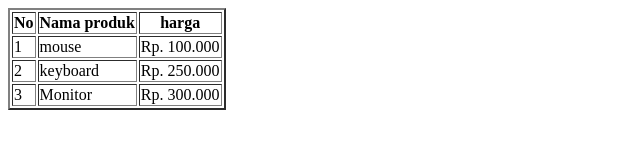
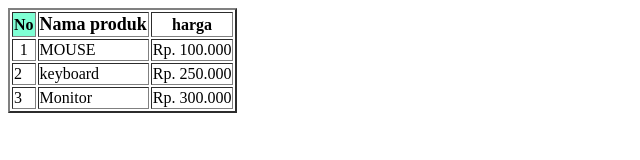
Before and after one commit to DebiJulio/1124160182_html_6, a plain HTML site: page latihan6/index.html in a window 1280 px wide. Shown: the whole page, without its empty margins (0-640 px from the left). Drawn offline with Linux system fonts and the light colour scheme.

Commit message:
Penambahan forman text kolom dan baris

```diff
--- a/latihan6/index.html
+++ b/latihan6/index.html
@@ -8,14 +8,14 @@
 <body>
     <table border="2">
         <tr>
-            <th>No</th>
-            <th>Nama produk</th>
-            <th>harga</th>
+            <th style="background-color: aquamarine;">No</th>
+            <th style="font-size: 18px; text-align: center;">Nama produk</th>
+            <th style="font-weight: bold;">harga</th>
         </tr>
         <tr>
-            <td>1</td>
-            <td>mouse</td>
-            <td>Rp. 100.000</td>
+            <td style="text-align: center;">1</td>
+            <td style="text-transform: uppercase;">mouse</td>
+            <td style="color: re;">Rp. 100.000</td>
         </tr>
         <tr>
             <td>2</td>
```
